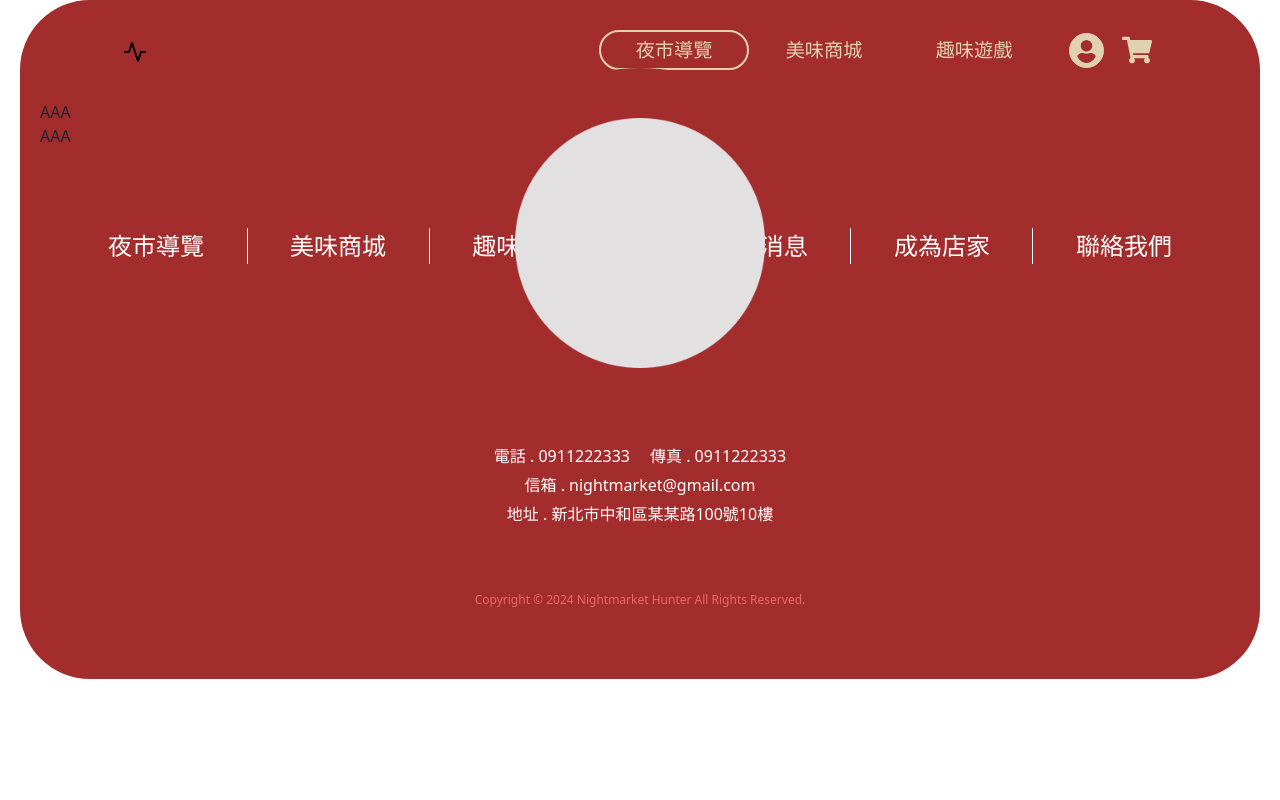
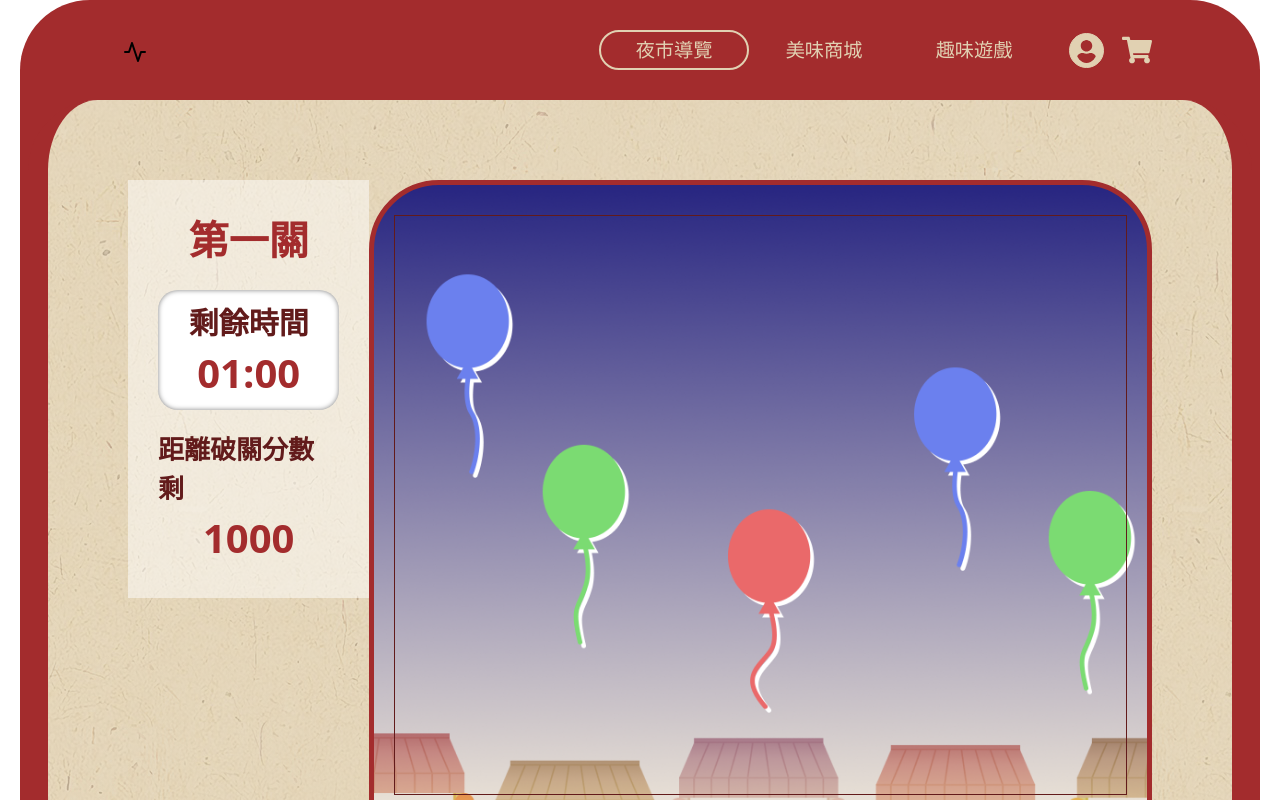
Before and after one commit to Rulu-chen/React-layout, a Next.js app: page /game/game-play in a window 1280 px wide. Shown: the top 800 px of the page. Built offline with nearby package versions, Linux system fonts and the light colour scheme; a web font is replaced by a local one.

Commit message:
遊戲關卡

```diff
--- a/pages/game/game-play.js
+++ b/pages/game/game-play.js
@@ -13,19 +13,47 @@ import {
 export default function GamePlay() {
   return (
     <>
-      {/* <Section> */}
-      {/* <Image src="/images/layout/icons.png" alt="" width={500} height={500} /> */}
-      {/* <SearchBar />
-        <h1>在這裡放你切好的版,記得就是用兩個Section包住</h1> */}
-      <div className="game-play-page">
-        <div className="time-table col-3">AAA</div>
-        <div className="play-div col-9">AAA</div>
-        <div className="chara-group">
-          <div className="character"></div>
-          <div className="talk"></div>
+      <Section>
+        <div className="game-play-page">
+          <div className="game-main">
+            <div className="time-table">
+              <div className="level">第一關</div>
+              <div className="time-group">
+                <div className="time-text">剩餘時間</div>
+                <div className="game-seconds">01:00</div>
+              </div>
+              <div className="point-group">
+                <div className="point-text">距離破關分數剩</div>
+                <div className="game-point">1000</div>
+              </div>
+            </div>
+            <div className="play-div ">
+              <div className="balloon-play">
+                <img
+                  src="/images/game/ballon.png"
+                  className="balloon-obj"
+                  alt="..."
+                />
+                <img
+                  src="/images/game/ballon.png"
+                  className="balloon-obj"
+                  alt="..."
+                />
+              </div>
+            </div>
+          </div>
+          <div className="chara-group">
+            <div className="talk"></div>
+            <div className="character">
+              <img
+                src="/images/game/cha01.png"
+                classname="balloon-obj"
+                alt="..."
+              />
+            </div>
+          </div>
         </div>
-      </div>
-      {/* </Section> */}
+      </Section>
     </>
   )
 }
--- a/styles/game.scss
+++ b/styles/game.scss
@@ -9,7 +9,7 @@
 // $deep-primary: rgb(98, 27, 27);
 // $deep-gray: rgb(183, 180, 177);
 // $gray: rgb(229, 225, 221);
-@import "variable";
+@import 'variable';
 
 @import '~bootstrap/scss/bootstrap';
 
@@ -20,18 +20,14 @@
     border-radius: 30px 30px 0px 0px;
     padding: 20px 20px 60px 20px;
     margin-top: 0px;
-    // height: 100vh;
-    box-shadow: none;
   }
-  margin-top: -20px;
   background-image: url(/images/game/game-start-bgc.png);
-  box-shadow: 0px 0px 0px 10px #fff inset;
   background-size: cover;
   border-radius: 70px 70px 0px 0px;
   border: $primary solid 20px;
   padding: 80px 80px 150px 80px;
-  // height: 100vh;
   width: 100%;
+  border-top: none;
   .select-content {
     @media (max-width: 992px) {
       gap: 50px;
@@ -95,6 +91,115 @@
     }
   }
 }
+
+// GamePlay頁面
+
+.game-play-page {
+  width: 100%;
+  height: 70vh;
+  .game-main {
+    display: flex;
+    align-items: start;
+    justify-content: end;
+    flex-direction: row;
+    // gap: 100px;
+    position: relative;
+    // 角色
+    .chara-group {
+      position: absolute;
+      top: 0;
+      left: 0;
+    }
+    // 左側計數
+    .time-table {
+      display: flex;
+      height: 50%;
+      width: 320px;
+      padding: 30px;
+      flex-direction: column;
+      justify-content: center;
+      align-items: center;
+      gap: 20px;
+      margin-left: auto;
+      margin-right: auto;
+      background: rgba(255, 255, 255, 0.5);
+      .level {
+        color: $primary;
+        font-size: 40px;
+        font-weight: 700;
+      }
+      .time-group {
+        padding: 10px 0px 10px 0px;
+        width: 100%;
+        display: flex;
+        flex-direction: column;
+        justify-content: center;
+        align-items: center;
+        // gap: 10px;
+        border-radius: 20px;
+        background: #fff;
+        box-shadow: 0px 0px 5px 0px rgba(0, 0, 0, 0.5) inset;
+        .time-text {
+          color: #621b1b;
+          font-size: 30px;
+          font-weight: 700;
+        }
+        .game-seconds {
+          color: $primary;
+          font-size: 40px;
+          font-weight: 700;
+          line-height: normal;
+        }
+      }
+      .point-group {
+        display: flex;
+        width: 100%;
+        flex-direction: column;
+        justify-content: center;
+        align-items: center;
+        flex-shrink: 0;
+        .point-text {
+          color: #621b1b;
+          font-size: 26px;
+          font-weight: 700;
+        }
+        .game-point {
+          color: $primary;
+          font-size: 40px;
+          font-weight: 700;
+        }
+      }
+    }
+    // 遊戲欄
+    .play-div {
+      // background-image: url(/images/game/game-bgc2.png);
+      background-image: url(/images/game/game-main.png);
+      background-size: cover;
+      background-position-y: bottom;
+      display: flex;
+      width: 1100px;
+      height: 700px;
+      padding: 30px 20px 80px 20px;
+      justify-content: center;
+      align-items: center;
+      gap: 10px;
+      background-color: #fff;
+      border-radius: 70px;
+      border: 5px solid var(--primary, #a32c2d);
+      .balloon-play {
+        width: 100%;
+        height: 100%;
+        overflow: hidden;
+        border: #621b1b 1px solid;
+        .balloon-obj {
+          width: 100px;
+          display: none;
+        }
+      }
+    }
+  }
+}
+
 // google Noto Sans TC 字體
 @import 'https://fonts.googleapis.com/css2?family=Noto+Sans+TC&display=swap';
 
--- a/styles/globals.scss
+++ b/styles/globals.scss
@@ -599,7 +599,6 @@ body {
           padding: 20px 20px 60px 20px;
         }
         display: flex;
-
         padding: 80px 80px 150px 80px;
         align-self: stretch;
         position: relative;
@@ -632,7 +631,6 @@ body {
       .section {
         @media (max-width: 992px) {
           border: $primary solid 10px;
-          // border-bottom: $primary solid 20px;
           border-top: none;
           border-radius: 30px 30px 0px 0px;
           padding: 20px 20px 60px 20px;
```
Also changed, not shown: pages/game/game-select.js (indentation only), public/images/game/ballon.png (added), public/images/game/cha01.png (added).
